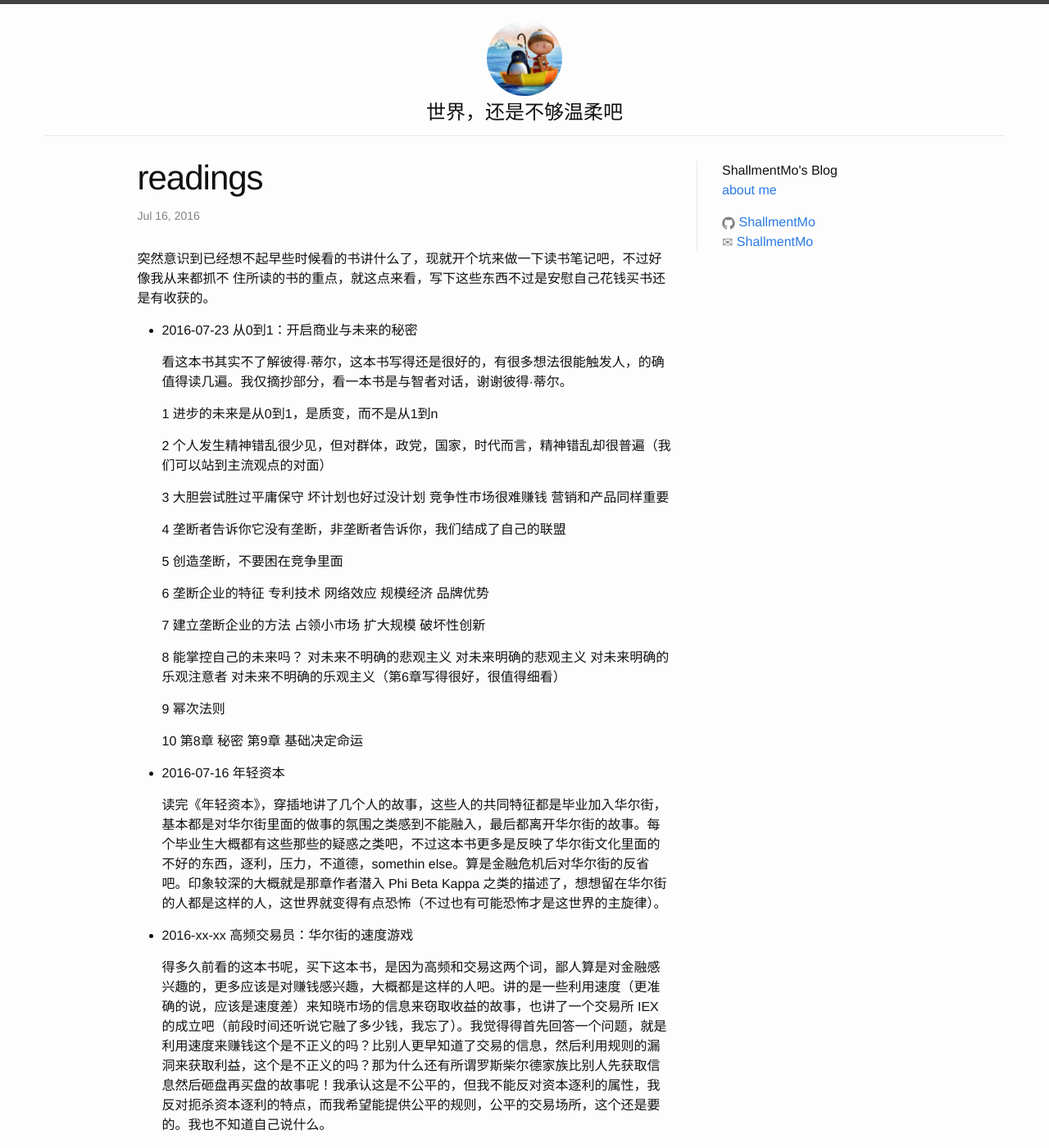
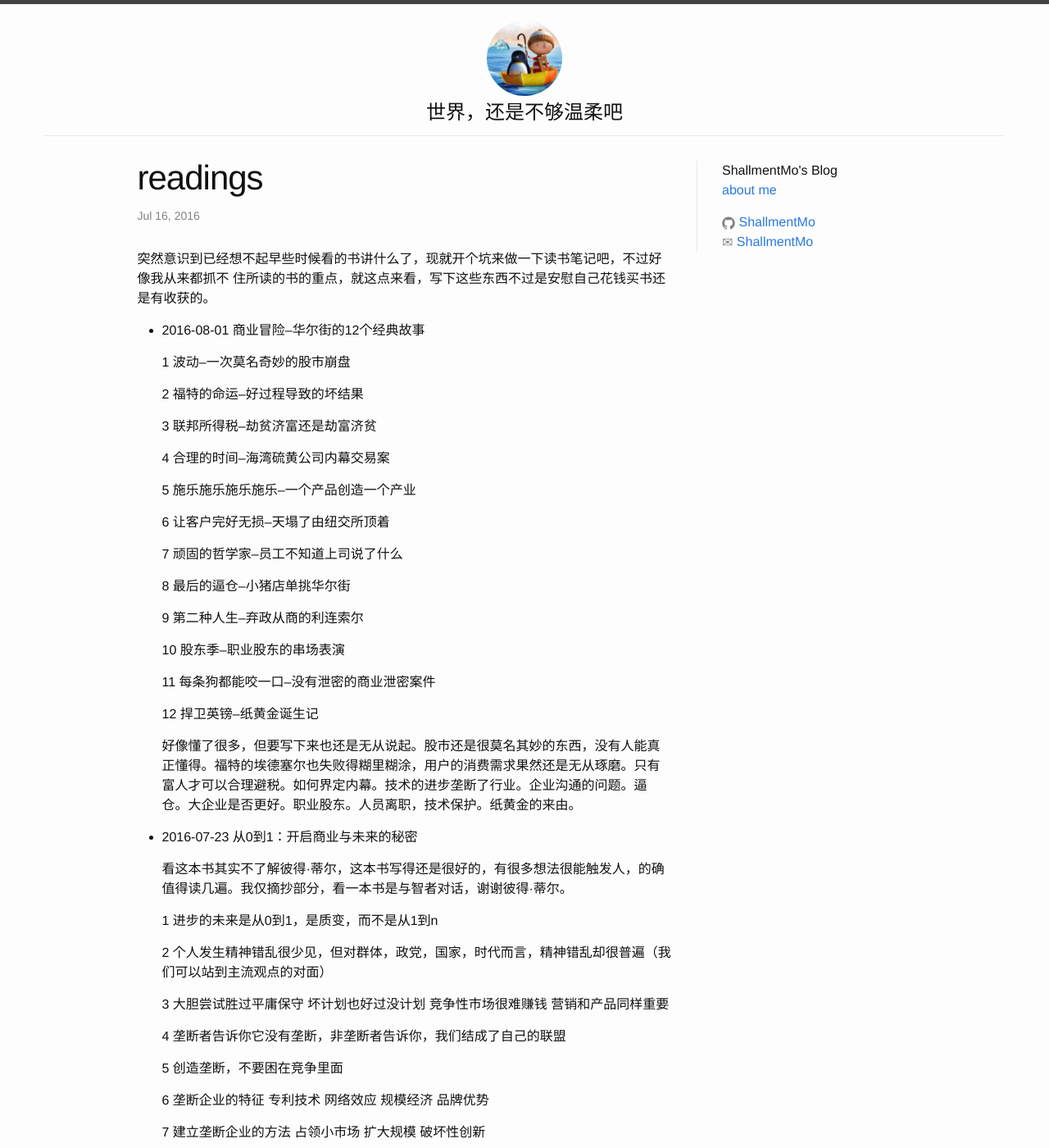
Before and after one commit to ShallmentMo/shallmentmo.github.com, a Jekyll site: the page built from _posts/2016-07-16-readings.md, in a window 1280 px wide and 1400 px high. Shown: the whole window at 82% size. Built offline with Jekyll 4.4.1, drawn with Linux system fonts in a browser that asks for light colours.

Commit message:
add 2016-08-1 book

```diff
--- a/_posts/2016-07-16-readings.md
+++ b/_posts/2016-07-16-readings.md
@@ -7,6 +7,34 @@ categories: jekyll update
 
 突然意识到已经想不起早些时候看的书讲什么了，现就开个坑来做一下读书笔记吧，不过好像我从来都抓不
 住所读的书的重点，就这点来看，写下这些东西不过是安慰自己花钱买书还是有收获的。
+
+* 2016-08-01 商业冒险--华尔街的12个经典故事
+
+  1 波动--一次莫名奇妙的股市崩盘
+
+  2 福特的命运--好过程导致的坏结果
+
+  3 联邦所得税--劫贫济富还是劫富济贫
+
+  4 合理的时间--海湾硫黄公司内幕交易案
+
+  5 施乐施乐施乐施乐--一个产品创造一个产业
+
+  6 让客户完好无损--天塌了由纽交所顶着
+
+  7 顽固的哲学家--员工不知道上司说了什么
+
+  8 最后的逼仓--小猪店单挑华尔街
+
+  9 第二种人生--弃政从商的利连索尔
+
+  10 股东季--职业股东的串场表演
+
+  11 每条狗都能咬一口--没有泄密的商业泄密案件
+
+  12 捍卫英镑--纸黄金诞生记
+
+  好像懂了很多，但要写下来也还是无从说起。股市还是很莫名其妙的东西，没有人能真正懂得。福特的埃德塞尔也失败得糊里糊涂，用户的消费需求果然还是无从琢磨。只有富人才可以合理避税。如何界定内幕。技术的进步垄断了行业。企业沟通的问题。逼仓。大企业是否更好。职业股东。人员离职，技术保护。纸黄金的来由。
 
 * 2016-07-23 从0到1：开启商业与未来的秘密
 
```
Also changed, not shown: Gemfile.lock.
